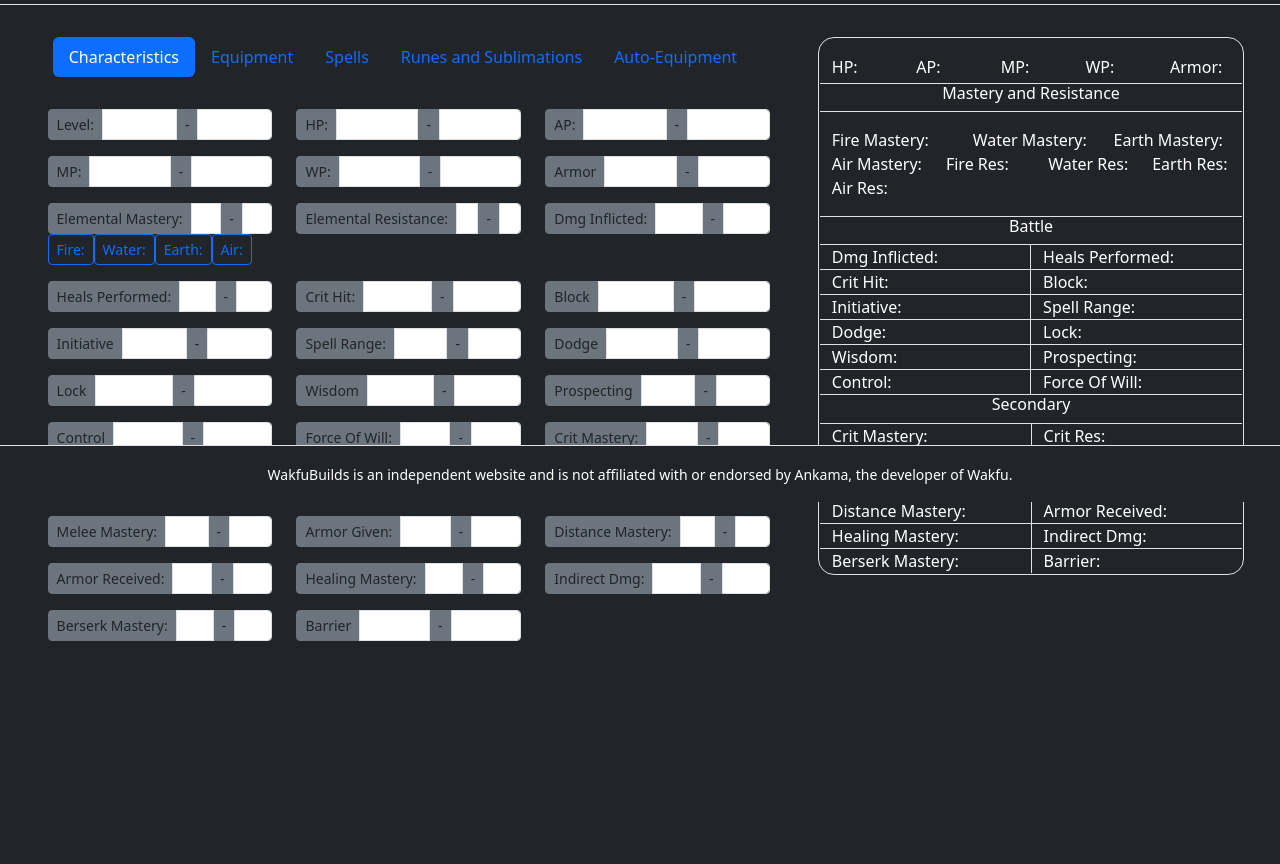
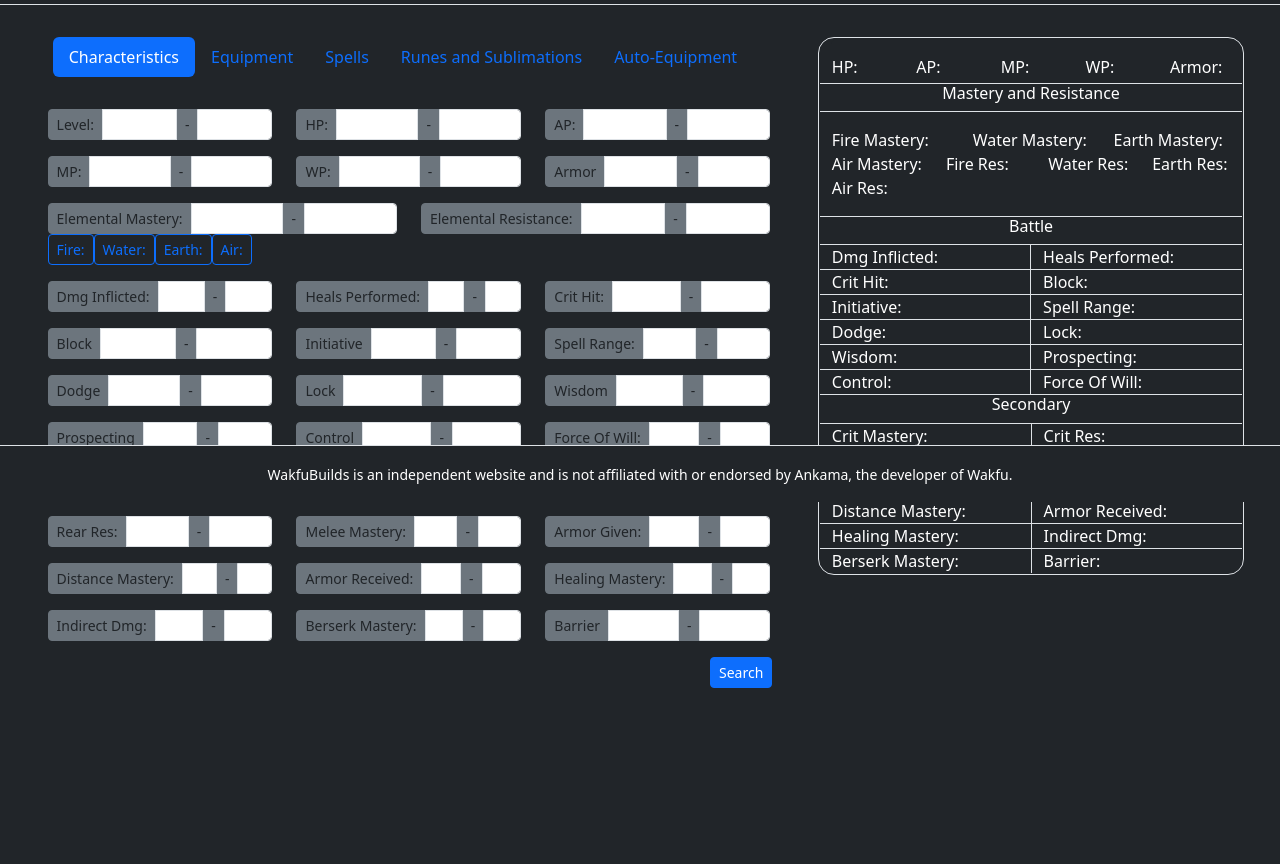
Before and after one commit to StudentofCS/hackbright_final_project, a Flask app: template templates/build.html in a window 1280 px wide. Shown: the part 298-1162 px from the top of the page. Before the commit the page ends 939 px from the top, so only its background shows below. Run offline with Flask 3, Linux system fonts and the light colour scheme; the template is opened without the code that fills it, so the values that code supplies are empty.

Commit message:
Working on server-side equipment search

```diff
--- a/server.py
+++ b/server.py
@@ -256,6 +256,11 @@
                            base_stats=base_stats,
                            characteristic_caps=characteristic_caps)
 
+@app.route('/equipment_search')
+def get_equipment_search_results():
+
+    pass
+
 
 
 
--- a/templates/build.html
+++ b/templates/build.html
@@ -179,7 +179,7 @@
                 <div class="col-12  mb-3 pt-3" id="equipment_tab_col">
 
 
-                    <div class="row" id="equipment_row">
+                    <div class="row" id="equipment__search_row">
                         <div class="col-12" id="equipment_search_col">
                             <form action="/search_equipment" method="post">
                                 <div class="row" id="main_stats_search">
@@ -217,7 +217,7 @@
                                         {% endif %}
                                     {% endfor %}
 
-                                    <div class="col-4" id="elemental_mastery_range">
+                                    <div class="col-6" id="elemental_mastery_range">
                                         <div class="input-group input-group-sm">
                                             <span class="input-group-text bg-secondary border-secondary">
                                                 Elemental Mastery:
@@ -237,7 +237,7 @@
 
                                     </div>
 
-                                    <div class="col-4" id="elemental_res_range">
+                                    <div class="col-6" id="elemental_res_range">
                                         <div class="input-group input-group-sm">
                                             <span class="input-group-text bg-secondary border-secondary">
                                                 Elemental Resistance:
@@ -292,12 +292,25 @@
 
                                 </div>
 
+                                <div class="col-1 offset-11">
+                                    <button class="btn btn-sm btn-primary" type="submit">Search</button>
+                                </div>
+
                             </form>
                         </div>
                         <div class="col" id="equipment_results_col">
 
                         </div>
                     </div>
+
+                    <!-- <div class="row row-col-4 border" id="equipment_results_row">
+                        {#{$ for equip in equipments $}
+                            <div class="card" id="{equip.id}">
+                                <div class="card card-body">
+                                    {{ equip.show() }}#}
+                                </div>
+                            </div>
+                    </div> -->
 
                 </div>
 
```
